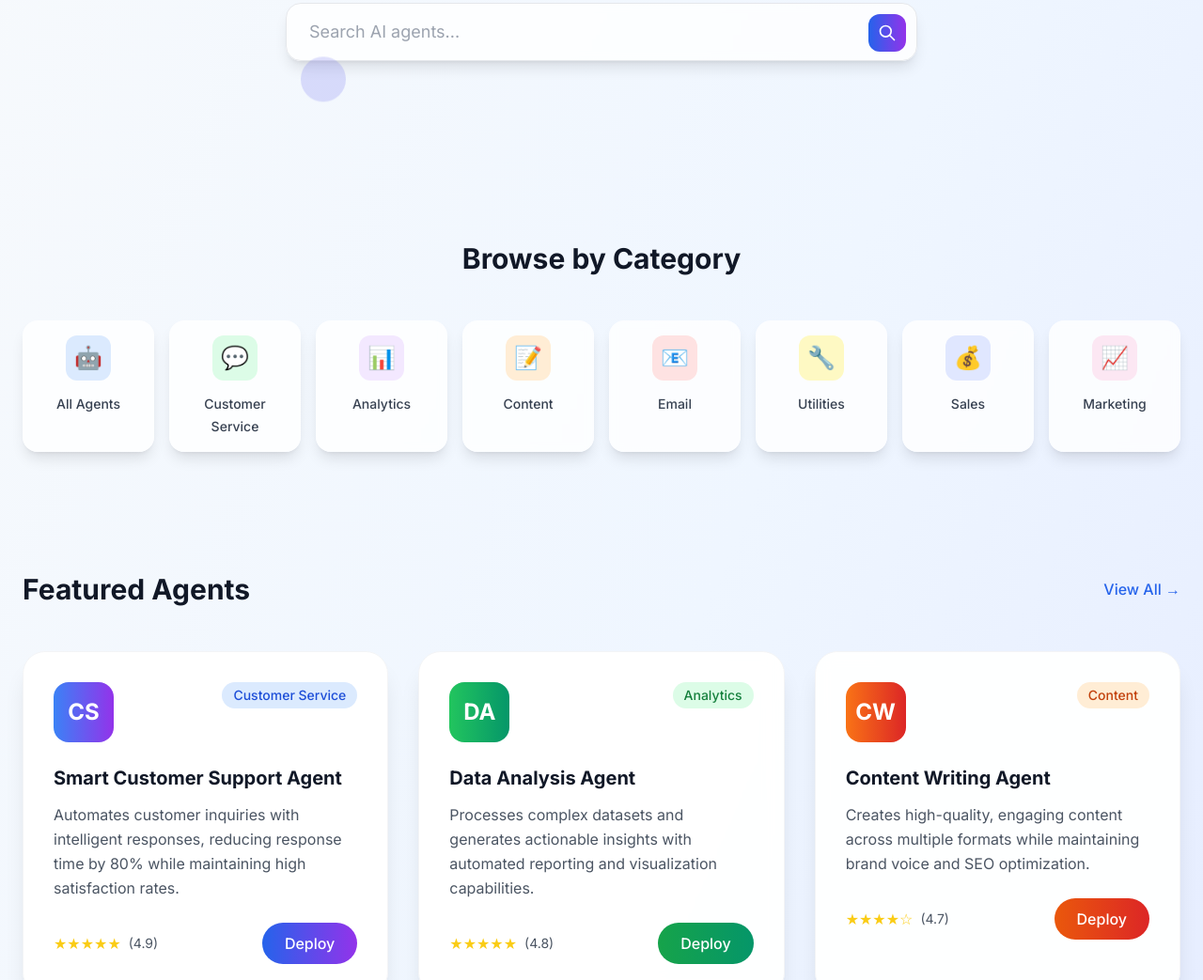
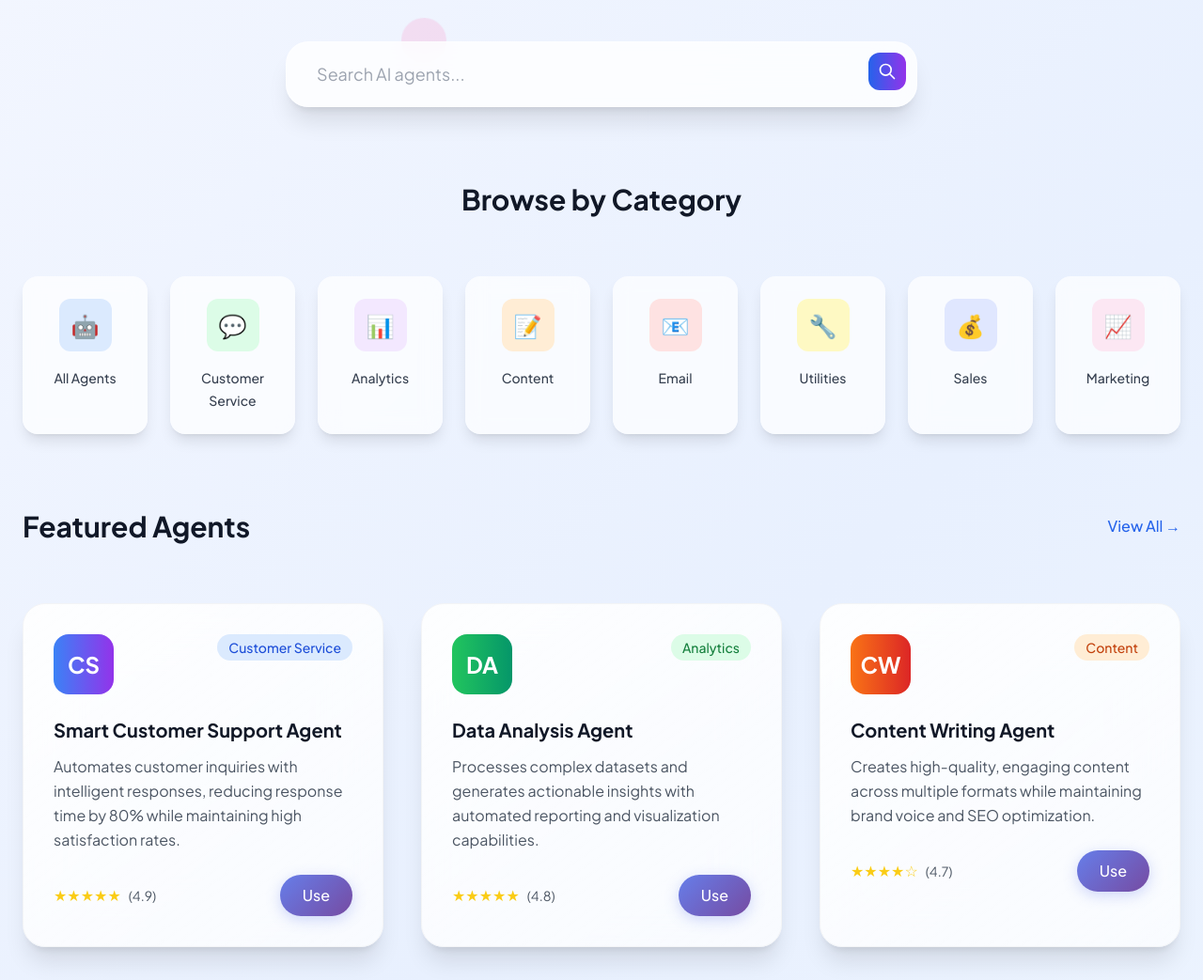
Before and after one commit to quantumtaskai/ai-agent-market, a plain HTML site: page index.html in a window 1280 px wide. Shown: the part 563-1606 px from the top of the page at 94% size. Drawn offline with nearby package versions, Linux system fonts and the light colour scheme.

Commit message:
fix index

```diff
--- a/index.html
+++ b/index.html
@@ -7,39 +7,79 @@
     <script src="https://cdn.tailwindcss.com"></script>
     <link rel="preconnect" href="https://fonts.googleapis.com">
     <link rel="preconnect" href="https://fonts.gstatic.com" crossorigin>
-    <link href="https://fonts.googleapis.com/css2?family=Inter:wght@300;400;500;600;700&display=swap" rel="stylesheet">
+    <link href="https://fonts.googleapis.com/css2?family=Plus+Jakarta+Sans:wght@300;400;500;600;700;800&display=swap" rel="stylesheet">
     <style>
-        * { font-family: 'Inter', sans-serif; }
-        .gradient-bg { background: linear-gradient(135deg, #667eea 0%, #764ba2 100%); }
+        * { font-family: 'Plus Jakarta Sans', sans-serif; }
+
+        .agent-card {
+            transition: all 0.5s cubic-bezier(0.4, 0, 0.2, 1);
+            backdrop-filter: blur(30px);
+            background: linear-gradient(145deg, rgba(255, 255, 255, 0.9), rgba(255, 255, 255, 0.7));
+            border: 1px solid rgba(255, 255, 255, 0.3);
+            box-shadow: 0 8px 32px rgba(0, 0, 0, 0.1);
+        }
+
+        .agent-card:hover {
+            transform: translateY(-16px) scale(1.02);
+            box-shadow: 0 40px 80px rgba(0, 0, 0, 0.12);
+            background: linear-gradient(145deg, rgba(255, 255, 255, 0.95), rgba(255, 255, 255, 0.85));
+        }
+
+        .deploy-btn {
+            background: linear-gradient(135deg, #667eea 0%, #764ba2 100%);
+            transition: all 0.3s ease;
+            box-shadow: 0 4px 15px rgba(102, 126, 234, 0.3);
+        }
+
+        .deploy-btn:hover {
+            background: linear-gradient(135deg, #5a6fd8 0%, #6b42c4 100%);
+            transform: translateY(-2px);
+            box-shadow: 0 8px 25px rgba(102, 126, 234, 0.4);
+        }
+
+        .hero-gradient {
+            background: linear-gradient(135deg, #f6f8ff 0%, #e8f0fe 50%, #f0f7ff 100%);
+        }
+
+        .floating-orb {
+            animation: float 6s ease-in-out infinite;
+        }
+
+        @keyframes float {
+            0%, 100% { transform: translateY(0px) rotate(0deg); }
+            50% { transform: translateY(-30px) rotate(10deg); }
+        }
+
+        .search-glass {
+            backdrop-filter: blur(20px);
+            background: rgba(255, 255, 255, 0.8);
+            border: 1px solid rgba(255, 255, 255, 0.3);
+        }
+
+        .category-chip {
+            transition: all 0.3s ease;
+            backdrop-filter: blur(10px);
+            background: rgba(255, 255, 255, 0.7);
+        }
+
+        .category-chip:hover {
+            background: linear-gradient(135deg, #667eea 0%, #764ba2 100%);
+            color: white;
+            transform: scale(1.05);
+        }
+
+        .nav-glass {
+            backdrop-filter: blur(30px);
+            background: rgba(255, 255, 255, 0.9);
+            border-bottom: 1px solid rgba(255, 255, 255, 0.2);
+        }
+
         .glass-card {
             backdrop-filter: blur(20px);
             background: rgba(255, 255, 255, 0.1);
             border: 1px solid rgba(255, 255, 255, 0.2);
         }
-        .agent-card {
-            transition: all 0.3s ease;
-            backdrop-filter: blur(10px);
-            background: rgba(255, 255, 255, 0.95);
-        }
-        .agent-card:hover {
-            transform: translateY(-8px);
-            box-shadow: 0 20px 40px rgba(0, 0, 0, 0.1);
-        }
-        .category-pill {
-            transition: all 0.3s ease;
-        }
-        .category-pill:hover {
-            transform: scale(1.05);
-            background: #4f46e5;
-            color: white;
-        }
-        .floating-element {
-            animation: float 6s ease-in-out infinite;
-        }
-        @keyframes float {
-            0%, 100% { transform: translateY(0px); }
-            50% { transform: translateY(-20px); }
-        }
+
         .gradient-text {
             background: linear-gradient(135deg, #667eea 0%, #764ba2 100%);
             -webkit-background-clip: text;
@@ -48,16 +88,13 @@
         }
     </style>
 </head>
-<body class="bg-gradient-to-br from-slate-50 via-blue-50 to-indigo-100 min-h-screen">
+<body class="hero-gradient min-h-screen">
     <!-- Navigation -->
-    <nav class="relative z-50 px-6 py-4">
+    <nav class="nav-glass sticky top-0 z-50 px-6 py-5">
         <div class="max-w-7xl mx-auto flex items-center justify-between">
-            <div class="flex items-center space-x-8">
-                <div class="flex items-center space-x-3">
-                    <div class="w-10 h-10 bg-gradient-to-r from-blue-600 to-purple-600 rounded-xl flex items-center justify-center">
-                        <span class="text-white font-bold text-lg">AI</span>
-                    </div>
-                    <span class="text-xl font-bold text-gray-900">AgentHub</span>
+            <div class="flex items-center space-x-10">
+                <div class="flex flex-col items-center space-y-2">
+                    <img src="quantum_logo.png" alt="Quantum Logo" class="object-contain">
                 </div>
                 <div class="hidden md:flex space-x-8">
                     <a href="#" class="text-gray-700 hover:text-blue-600 font-medium transition-colors">Agents</a>
@@ -74,18 +111,23 @@
     </nav>
 
     <!-- Hero Section -->
-    <section class="relative px-6 py-16 overflow-hidden">
+    <section class="relative px-6 py-10 overflow-hidden">
         <div class="max-w-7xl mx-auto">
-            <div class="text-center mb-16">
-                <h1 class="text-5xl md:text-7xl font-bold mb-6">
+            <!-- Floating Elements -->
+            <div class="floating-orb absolute top-10 left-20 w-20 h-20 bg-purple-300/30 rounded-full"></div>
+            <div class="floating-orb absolute top-20 right-32 w-16 h-16 bg-blue-300/30 rounded-full" style="animation-delay: 2s;"></div>
+            <div class="floating-orb absolute bottom-20 left-1/3 w-12 h-12 bg-pink-300/30 rounded-full" style="animation-delay: 4s;"></div>
+
+            <div class="text-center mb-20">
+                <h1 class="text-5xl md:text-7xl font-bold mb-8 leading-tight">
                     <span class="gradient-text">AI Agents</span><br>
                     <span class="text-gray-900">Marketplace</span>
                 </h1>
-                <p class="text-xl text-gray-600 max-w-3xl mx-auto mb-8 leading-relaxed">
+                <p class="text-xl text-gray-600 max-w-3xl mx-auto mb-12 leading-relaxed">
                     Discover, deploy, and scale AI agents designed to automate your business processes.
                     From customer service to data analysis, find the perfect AI solution for your needs.
                 </p>
-                <div class="flex flex-col sm:flex-row gap-4 justify-center">
+                <div class="flex flex-col sm:flex-row gap-6 justify-center mb-16">
                     <button class="bg-gradient-to-r from-blue-600 to-purple-600 text-white px-8 py-4 rounded-full font-semibold text-lg hover:shadow-xl transition-all duration-300 hover:scale-105">
                         Explore Agents
                     </button>
@@ -96,9 +138,9 @@
             </div>
 
             <!-- Search Bar -->
-            <div class="max-w-2xl mx-auto mb-16">
+            <div class="max-w-2xl mx-auto">
                 <div class="relative">
-                    <input type="text" placeholder="Search AI agents..." class="w-full px-6 py-4 bg-white/80 backdrop-blur-sm border border-gray-200 rounded-2xl text-lg focus:outline-none focus:ring-2 focus:ring-blue-500 focus:border-transparent shadow-lg">
+                    <input type="text" placeholder="Search AI agents..." class="search-glass w-full px-8 py-5 rounded-3xl text-lg focus:outline-none focus:ring-2 focus:ring-purple-500 shadow-xl">
                     <button class="absolute right-3 top-3 bg-gradient-to-r from-blue-600 to-purple-600 text-white p-2.5 rounded-xl hover:shadow-lg transition-all">
                         <svg class="w-5 h-5" fill="none" stroke="currentColor" viewBox="0 0 24 24">
                             <path stroke-linecap="round" stroke-linejoin="round" stroke-width="2" d="M21 21l-6-6m2-5a7 7 0 11-14 0 7 7 0 0114 0z"></path>
@@ -107,62 +149,57 @@
                 </div>
             </div>
         </div>
-
-        <!-- Floating Elements -->
-        <div class="absolute top-20 left-10 w-20 h-20 bg-blue-500/20 rounded-full floating-element" style="animation-delay: 0s;"></div>
-        <div class="absolute top-40 right-20 w-16 h-16 bg-purple-500/20 rounded-full floating-element" style="animation-delay: 2s;"></div>
-        <div class="absolute bottom-20 left-1/4 w-12 h-12 bg-indigo-500/20 rounded-full floating-element" style="animation-delay: 4s;"></div>
     </section>
 
     <!-- Categories -->
-    <section class="px-6 py-16">
+    <section class="px-6 py-10">
         <div class="max-w-7xl mx-auto">
-            <h2 class="text-3xl font-bold text-center mb-12 text-gray-900">Browse by Category</h2>
-            <div class="grid grid-cols-2 md:grid-cols-4 lg:grid-cols-8 gap-4">
-                <div class="category-pill bg-white/80 backdrop-blur-sm p-4 rounded-2xl text-center cursor-pointer shadow-lg">
-                    <div class="w-12 h-12 bg-blue-100 rounded-xl mx-auto mb-3 flex items-center justify-center">
+            <h2 class="text-3xl font-bold text-center mb-16 text-gray-900">Browse by Category</h2>
+            <div class="grid grid-cols-2 md:grid-cols-4 lg:grid-cols-8 gap-6">
+                <div class="category-chip p-6 rounded-2xl text-center cursor-pointer shadow-lg">
+                    <div class="w-14 h-14 bg-blue-100 rounded-xl mx-auto mb-4 flex items-center justify-center">
                         <span class="text-2xl">🤖</span>
                     </div>
                     <span class="text-sm font-medium text-gray-700">All Agents</span>
                 </div>
-                <div class="category-pill bg-white/80 backdrop-blur-sm p-4 rounded-2xl text-center cursor-pointer shadow-lg">
-                    <div class="w-12 h-12 bg-green-100 rounded-xl mx-auto mb-3 flex items-center justify-center">
+                <div class="category-chip p-6 rounded-2xl text-center cursor-pointer shadow-lg">
+                    <div class="w-14 h-14 bg-green-100 rounded-xl mx-auto mb-4 flex items-center justify-center">
                         <span class="text-2xl">💬</span>
                     </div>
                     <span class="text-sm font-medium text-gray-700">Customer Service</span>
                 </div>
-                <div class="category-pill bg-white/80 backdrop-blur-sm p-4 rounded-2xl text-center cursor-pointer shadow-lg">
-                    <div class="w-12 h-12 bg-purple-100 rounded-xl mx-auto mb-3 flex items-center justify-center">
+                <div class="category-chip p-6 rounded-2xl text-center cursor-pointer shadow-lg">
+                    <div class="w-14 h-14 bg-purple-100 rounded-xl mx-auto mb-4 flex items-center justify-center">
                         <span class="text-2xl">📊</span>
                     </div>
                     <span class="text-sm font-medium text-gray-700">Analytics</span>
                 </div>
-                <div class="category-pill bg-white/80 backdrop-blur-sm p-4 rounded-2xl text-center cursor-pointer shadow-lg">
-                    <div class="w-12 h-12 bg-orange-100 rounded-xl mx-auto mb-3 flex items-center justify-center">
+                <div class="category-chip p-6 rounded-2xl text-center cursor-pointer shadow-lg">
+                    <div class="w-14 h-14 bg-orange-100 rounded-xl mx-auto mb-4 flex items-center justify-center">
                         <span class="text-2xl">📝</span>
                     </div>
                     <span class="text-sm font-medium text-gray-700">Content</span>
                 </div>
-                <div class="category-pill bg-white/80 backdrop-blur-sm p-4 rounded-2xl text-center cursor-pointer shadow-lg">
-                    <div class="w-12 h-12 bg-red-100 rounded-xl mx-auto mb-3 flex items-center justify-center">
+                <div class="category-chip p-6 rounded-2xl text-center cursor-pointer shadow-lg">
+                    <div class="w-14 h-14 bg-red-100 rounded-xl mx-auto mb-4 flex items-center justify-center">
                         <span class="text-2xl">📧</span>
                     </div>
                     <span class="text-sm font-medium text-gray-700">Email</span>
                 </div>
-                <div class="category-pill bg-white/80 backdrop-blur-sm p-4 rounded-2xl text-center cursor-pointer shadow-lg">
-                    <div class="w-12 h-12 bg-yellow-100 rounded-xl mx-auto mb-3 flex items-center justify-center">
+                <div class="category-chip p-6 rounded-2xl text-center cursor-pointer shadow-lg">
+                    <div class="w-14 h-14 bg-yellow-100 rounded-xl mx-auto mb-4 flex items-center justify-center">
                         <span class="text-2xl">🔧</span>
                     </div>
                     <span class="text-sm font-medium text-gray-700">Utilities</span>
                 </div>
-                <div class="category-pill bg-white/80 backdrop-blur-sm p-4 rounded-2xl text-center cursor-pointer shadow-lg">
-                    <div class="w-12 h-12 bg-indigo-100 rounded-xl mx-auto mb-3 flex items-center justify-center">
+                <div class="category-chip p-6 rounded-2xl text-center cursor-pointer shadow-lg">
+                    <div class="w-14 h-14 bg-indigo-100 rounded-xl mx-auto mb-4 flex items-center justify-center">
                         <span class="text-2xl">💰</span>
                     </div>
                     <span class="text-sm font-medium text-gray-700">Sales</span>
                 </div>
-                <div class="category-pill bg-white/80 backdrop-blur-sm p-4 rounded-2xl text-center cursor-pointer shadow-lg">
-                    <div class="w-12 h-12 bg-pink-100 rounded-xl mx-auto mb-3 flex items-center justify-center">
+                <div class="category-chip p-6 rounded-2xl text-center cursor-pointer shadow-lg">
+                    <div class="w-14 h-14 bg-pink-100 rounded-xl mx-auto mb-4 flex items-center justify-center">
                         <span class="text-2xl">📈</span>
                     </div>
                     <span class="text-sm font-medium text-gray-700">Marketing</span>
@@ -172,14 +209,14 @@
     </section>
 
     <!-- Featured Agents -->
-    <section class="px-6 py-16">
+    <section class="px-6 py-10">
         <div class="max-w-7xl mx-auto">
-            <div class="flex justify-between items-center mb-12">
+            <div class="flex justify-between items-center mb-16">
                 <h2 class="text-3xl font-bold text-gray-900">Featured Agents</h2>
                 <button class="text-blue-600 hover:text-blue-700 font-medium">View All →</button>
             </div>
 
-            <div class="grid md:grid-cols-2 lg:grid-cols-3 gap-8">
+            <div class="grid md:grid-cols-2 lg:grid-cols-3 gap-10">
                 <!-- Agent Card 1 -->
                 <div class="agent-card rounded-3xl p-8 shadow-xl border border-gray-100">
                     <div class="flex items-start justify-between mb-6">
@@ -195,8 +232,8 @@
                             <span class="text-yellow-400">★★★★★</span>
                             <span class="text-sm text-gray-600">(4.9)</span>
                         </div>
-                        <button class="bg-gradient-to-r from-blue-600 to-purple-600 text-white px-6 py-2.5 rounded-full font-medium hover:shadow-lg transition-all duration-300 hover:scale-105">
-                            Deploy
+                        <button class="deploy-btn text-white px-6 py-2.5 rounded-full font-medium hover:shadow-lg transition-all duration-300 hover:scale-105">
+                            Use
                         </button>
                     </div>
                 </div>
@@ -216,8 +253,8 @@
                             <span class="text-yellow-400">★★★★★</span>
                             <span class="text-sm text-gray-600">(4.8)</span>
                         </div>
-                        <button class="bg-gradient-to-r from-green-600 to-emerald-600 text-white px-6 py-2.5 rounded-full font-medium hover:shadow-lg transition-all duration-300 hover:scale-105">
-                            Deploy
+                        <button class="deploy-btn text-white px-6 py-2.5 rounded-full font-medium hover:shadow-lg transition-all duration-300 hover:scale-105">
+                            Use
                         </button>
                     </div>
                 </div>
@@ -237,8 +274,8 @@
                             <span class="text-yellow-400">★★★★☆</span>
                             <span class="text-sm text-gray-600">(4.7)</span>
                         </div>
-                        <button class="bg-gradient-to-r from-orange-600 to-red-600 text-white px-6 py-2.5 rounded-full font-medium hover:shadow-lg transition-all duration-300 hover:scale-105">
-                            Deploy
+                        <button class="deploy-btn text-white px-6 py-2.5 rounded-full font-medium hover:shadow-lg transition-all duration-300 hover:scale-105">
+                            Use
                         </button>
                     </div>
                 </div>
@@ -258,8 +295,8 @@
                             <span class="text-yellow-400">★★★★★</span>
                             <span class="text-sm text-gray-600">(4.9)</span>
                         </div>
-                        <button class="bg-gradient-to-r from-purple-600 to-pink-600 text-white px-6 py-2.5 rounded-full font-medium hover:shadow-lg transition-all duration-300 hover:scale-105">
-                            Deploy
+                        <button class="deploy-btn text-white px-6 py-2.5 rounded-full font-medium hover:shadow-lg transition-all duration-300 hover:scale-105">
+                            Use
                         </button>
                     </div>
                 </div>
@@ -279,8 +316,8 @@
                             <span class="text-yellow-400">★★★★☆</span>
                             <span class="text-sm text-gray-600">(4.6)</span>
                         </div>
-                        <button class="bg-gradient-to-r from-indigo-600 to-blue-600 text-white px-6 py-2.5 rounded-full font-medium hover:shadow-lg transition-all duration-300 hover:scale-105">
-                            Deploy
+                        <button class="deploy-btn text-white px-6 py-2.5 rounded-full font-medium hover:shadow-lg transition-all duration-300 hover:scale-105">
+                            Use
                         </button>
                     </div>
                 </div>
@@ -300,8 +337,8 @@
                             <span class="text-yellow-400">★★★★★</span>
                             <span class="text-sm text-gray-600">(4.8)</span>
                         </div>
-                        <button class="bg-gradient-to-r from-teal-600 to-cyan-600 text-white px-6 py-2.5 rounded-full font-medium hover:shadow-lg transition-all duration-300 hover:scale-105">
-                            Deploy
+                        <button class="deploy-btn text-white px-6 py-2.5 rounded-full font-medium hover:shadow-lg transition-all duration-300 hover:scale-105">
+                            Use
                         </button>
                     </div>
                 </div>
@@ -312,9 +349,9 @@
     <!-- CTA Section -->
     <section class="px-6 py-20">
         <div class="max-w-4xl mx-auto text-center">
-            <div class="glass-card rounded-3xl p-12">
+            <div class="glass-card rounded-3xl p-12" style="background: linear-gradient(135deg, rgba(102, 126, 234, 0.9), rgba(118, 75, 162, 0.9));">
                 <h2 class="text-4xl font-bold text-white mb-6">Ready to Build Your AI Team?</h2>
-                <p class="text-xl text-white/90 mb-8 leading-relaxed">
+                <p class="text-xl text-white mb-8 leading-relaxed">
                     Join thousands of businesses already using AI agents to streamline operations and boost productivity.
                 </p>
                 <div class="flex flex-col sm:flex-row gap-4 justify-center">
@@ -335,9 +372,7 @@
             <div class="grid md:grid-cols-4 gap-8 mb-8">
                 <div>
                     <div class="flex items-center space-x-3 mb-4">
-                        <div class="w-10 h-10 bg-gradient-to-r from-blue-600 to-purple-600 rounded-xl flex items-center justify-center">
-                            <span class="text-white font-bold text-lg">AI</span>
-                        </div>
+                        <img src="quantum_logo.png" alt="Quantum Logo" class="w-10 h-10 object-contain">
                         <span class="text-xl font-bold text-white">AgentHub</span>
                     </div>
                     <p class="text-gray-400">The future of AI automation is here. Build, deploy, and scale AI agents for your business.</p>
```
